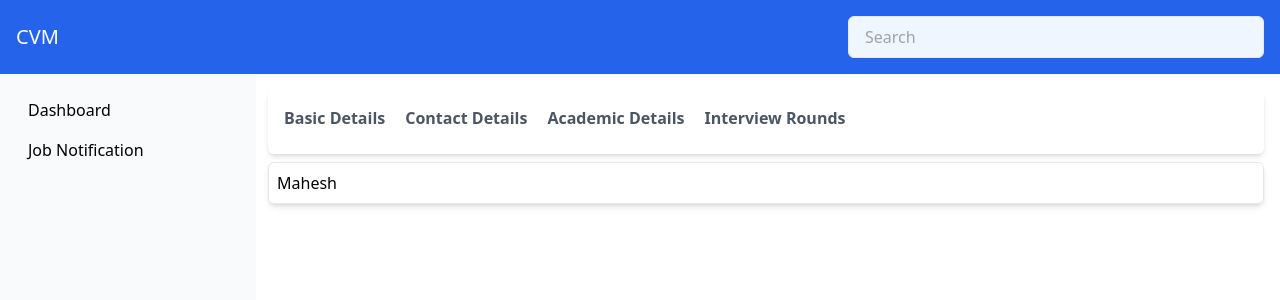
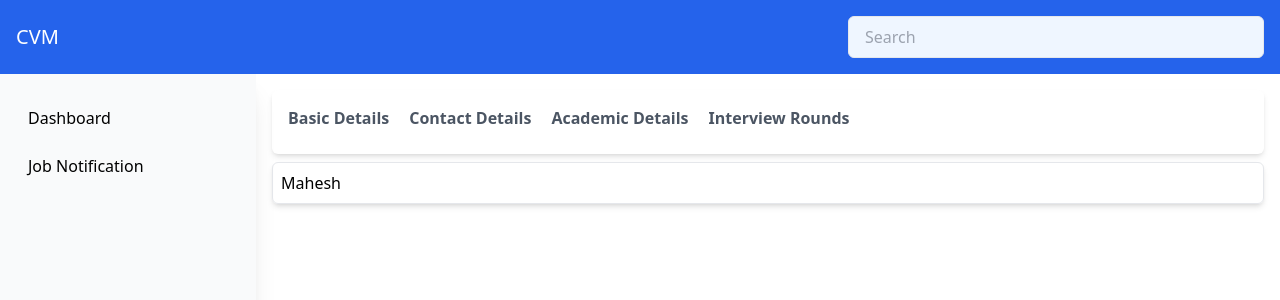
Before and after one commit to mahesh9561/Technew_Project, a React (Create React App) app: page / in a window 1280 px wide. Shown: the top 300 px of the page. Built offline with nearby package versions, Linux system fonts and the light colour scheme; the HTML template or start-up script is replaced by a standard one.

Commit message:
Added responsive sidebar with full height and overlay.

```diff
--- a/src/App.js
+++ b/src/App.js
@@ -28,12 +28,12 @@ function App() {
 
         <div className="flex flex-1">
           {/* Sidebar */}
-          <aside className={`bg-gray-50 -mr-1 w-64 p-4 ${isSidebarOpen ? 'block' : 'hidden'} md:block`}>
+          <aside  className={`bg-gray-50 shadow-xl w-64 p-4 absolute top-0 left-0 h-full transform transition-transform ${isSidebarOpen ? 'translate-x-0' : '-translate-x-full'} md:relative md:translate-x-0`}>
             <ul className="sidebar">
               {['Dashboard', 'Job Notification'].map((item) => (
                 <li
                   key={item}
-                  className={`py-2 px-3 ${activeItem === item ? 'bg-blue-500 rounded-lg items-center text-white' : 'hover:bg-gray-200 hover:text-blue-500'
+                  className={`py-2 px-3 ${activeItem === item ? 'bg-blue-500 rounded-lg items-center text-white' : 'hover:bg-gray-200 hover:text-blue-500 my-2 mt-2'
                     }`}
                   onClick={() => handleItemClick(item)}
                 >
```
